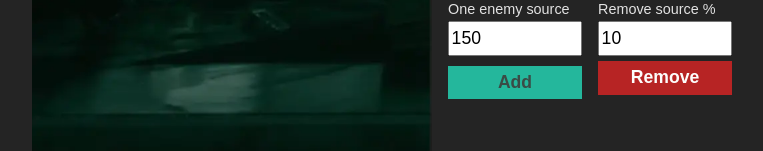
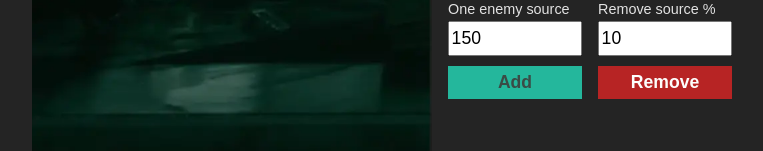
Before and after one commit to jnetc/RemedyGamesAssignment, a Vue app: page / in a window 1280 px wide. Shown: the part 1150-1301 px from the top of the page, without its empty margins (258-1021 px from the left). Built offline with nearby package versions, Linux system fonts and the light colour scheme.

Commit message:
removed last child class

```diff
--- a/src/App.vue
+++ b/src/App.vue
@@ -55,10 +55,6 @@ import FirstApproach from './components/FirstApproach.vue'
   font-weight: bold;
 }
 
-.element__input:last-child button {
-  margin-block-start: 0;
-}
-
 .add-source-btn {
   color: var(--bar-backdrop);
   background-color: var(--add-hp);
```
